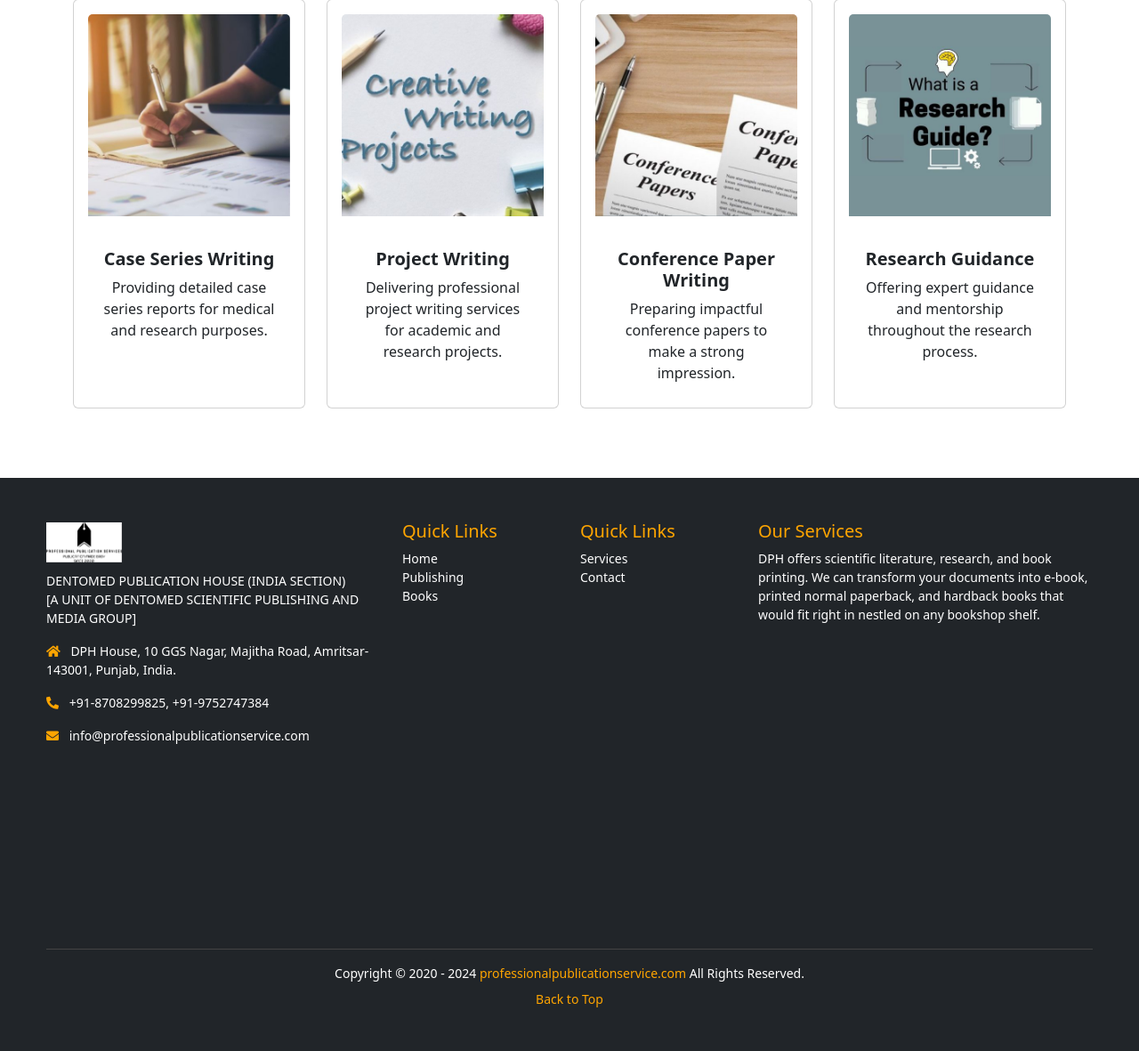
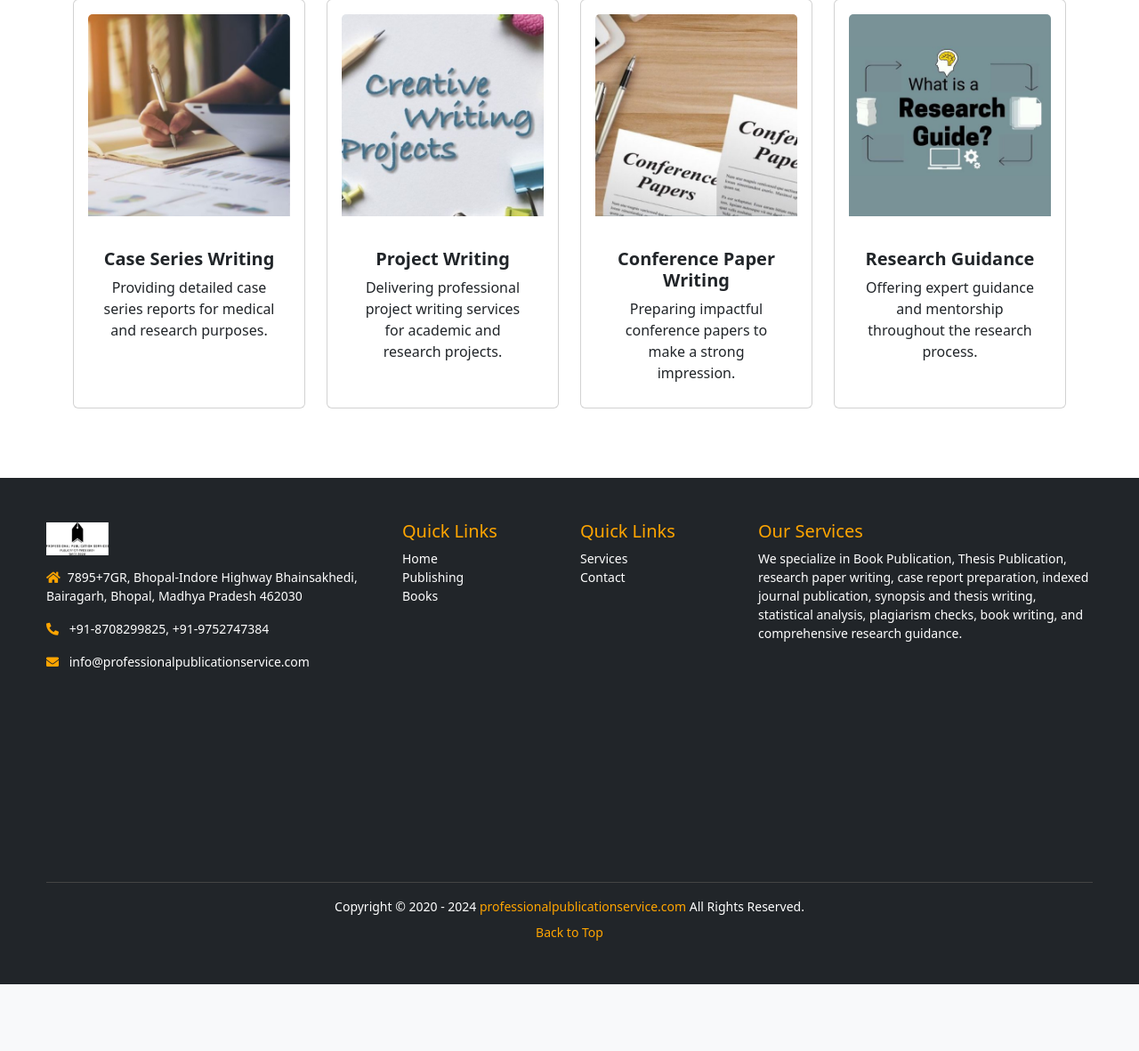
Before and after one commit to sahilsharma6/publications, a PHP site: page / in a window 1280 px wide. Shown: the part 2797-3978 px from the top of the page at 89% size. After the commit the page ends 3903 px from the top, so only its background shows below. Run offline with PHP 8.4, Linux system fonts and the light colour scheme; data that the repository does not hold is empty.

Commit message:
minor changes

```diff
--- a/Footer.php
+++ b/Footer.php
@@ -13,12 +13,10 @@
                 margin-bottom: 12px;
               " />
                 <p>
-                    DENTOMED PUBLICATION HOUSE (INDIA SECTION)<br />[A UNIT OF
-                    DENTOMED SCIENTIFIC PUBLISHING AND MEDIA GROUP]
                 </p>
                 <p>
-                    <i class="fas fa-home"></i> DPH House, 10 GGS Nagar, Majitha Road,
-                    Amritsar-143001, Punjab, India.
+                    <i class="fas fa-home"></i>7895+7GR, Bhopal-Indore Highway Bhainsakhedi, Bairagarh, Bhopal,
+                    Madhya Pradesh 462030
                 </p>
                 <p>
                     <i class="fas fa-phone-alt"></i> +91-8708299825, +91-9752747384
@@ -49,10 +47,9 @@
             <div class="col-md-4 mb-4">
                 <h5 class="text-orange">Our Services</h5>
                 <p>
-                    DPH offers scientific literature, research, and book printing. We
-                    can transform your documents into e-book, printed normal
-                    paperback, and hardback books that would fit right in nestled on
-                    any bookshop shelf.
+                    We specialize in Book Publication, Thesis Publication, research paper writing, case report
+                    preparation, indexed journal publication, synopsis and thesis writing, statistical analysis,
+                    plagiarism checks, book writing, and comprehensive research guidance.
                 </p>
             </div>
         </div>
--- a/Header.php
+++ b/Header.php
@@ -67,7 +67,7 @@ $role = isset($_SESSION['role']) ? $_SESSION['role'] : null;
             </div> -->
             <div>
                 <!-- Call us Button -->
-                <a href="tel:+918708299825," class="btn btn-primary">Call Us</a>
+                <a href="tel:+919752747384," class="btn btn-primary">Call Us</a>
             </div>
 
             <script>
--- a/Publishings.php
+++ b/Publishings.php
@@ -43,6 +43,8 @@ $images = $imagesQuery->fetch_all(MYSQLI_ASSOC);
             <div class="alert alert-warning text-center">No publishing images available.</div>
         <?php endif; ?>
     </div>
+    <?php include 'Footer.php'; ?>
+    <?php include 'utils/whatsapp-icon.php'; ?>
 
     <script src="https://cdn.jsdelivr.net/npm/bootstrap@5.3.0-alpha1/dist/js/bootstrap.bundle.min.js"></script>
 </body>
--- a/books.php
+++ b/books.php
@@ -28,9 +28,13 @@ $heroH2 = "Books";
         <button id="load-more-btn" class="btn btn-primary mt-4 d-block mx-auto">Load More</button>
     </div>
 
+
+    <?php include 'Footer.php'; ?>
+    <?php include 'utils/whatsapp-icon.php'; ?>
+
     <script>
         let allBooks = []; // Array to hold all books fetched from server
-        let booksToShow = 9; // Number of books to show at a time
+        let booksToShow = 6; // Number of books to show at a time
         let currentIndex = 0; // Track how many books have been displayed
 
         // Function to display books in batches
--- a/utils/whatsapp-icon.php
+++ b/utils/whatsapp-icon.php
@@ -41,6 +41,6 @@
         transform: rotate(360deg);
     } */
 </style>
-<a href="https://wa.me/+918708299825" target="_blank" id="whatsapp-icon">
+<a href="https://wa.me/+919752747384" target="_blank" id="whatsapp-icon">
     <img src="uploads/assets/WhatsApp.svg" alt="WhatsApp" />
 </a>
```
Also changed, not shown: book_details.php (+12 -6 lines), contact.php (+9 -0 lines), uploads/Axploretech_Technologies_Logo[1].png (added), uploads/Axploretech_Technologies_Logo[2].png (added), uploads/finals (1).png (added), uploads/insta.png (added).
